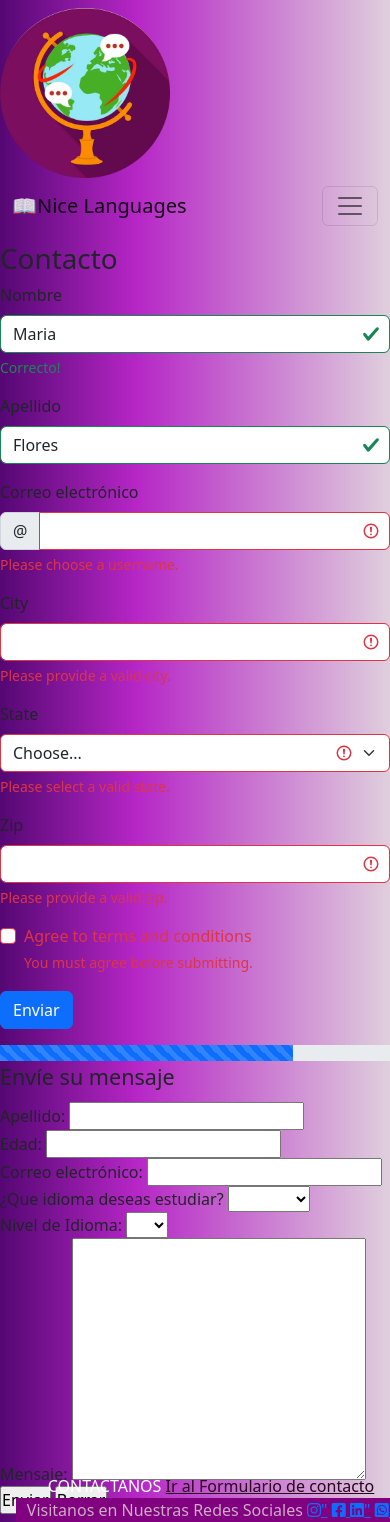
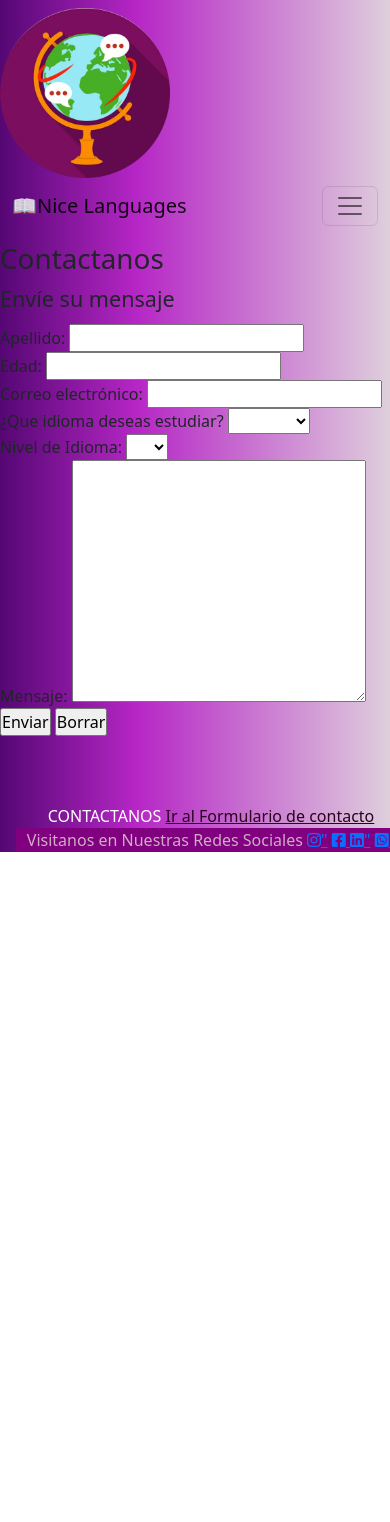
Before and after one commit to Mariafd1212/mary_repository, a website: page pages/contacto.html in a window 390 px wide. After the commit the page ends 852 px from the top, so only its background shows below. Drawn offline with nearby package versions, Linux system fonts and the light colour scheme.

Commit message:
actualizacion general

```diff
--- a/pages/contacto.html
+++ b/pages/contacto.html
@@ -98,80 +98,11 @@
         </div>
       </nav>
       <!-- Fin de Navbar -->
-    </header>
-	<main>
-    <!-- Formulario nuevo! -->
-    <h1>Contacto</h1>
-    <form class="row g-3">
-      <div class="col-md-2">
-        <label for="validationServer01" class="form-label">Nombre</label>
-        <input type="text" class="form-control is-valid" id="validationServer01" value="Maria" required>
-        <div class="valid-feedback">
-          Correcto!
-        </div>
-      </div>
-      <div class="col-md-2">
-        <label for="validationServer02" class="form-label">Apellido</label>
-        <input type="text" class="form-control is-valid" id="validationServer02" value="Flores" required>
-        <div id="validationServerUsernameFeedback" class="invalid-feedback">
-          Porfavor ingresa tu apellido.
-        </div>
-      </div>
-      <div class="col-md-2">
-        <label for="validationServerUsername" class="form-label">Correo electrónico</label>
-        <div class="input-group has-validation">
-          <span class="input-group-text" id="inputGroupPrepend3">@</span>
-          <input type="text" class="form-control is-invalid" id="validationServerUsername" aria-describedby="inputGroupPrepend3 validationServerUsernameFeedback" required>
-          <div id="validationServerUsernameFeedback" class="invalid-feedback">
-            Please choose a username.
-          </div>
-        </div>
-      </div>
-      <div class="col-md-6">
-        <label for="validationServer03" class="form-label">City</label>
-        <input type="text" class="form-control is-invalid" id="validationServer03" aria-describedby="validationServer03Feedback" required>
-        <div id="validationServer03Feedback" class="invalid-feedback">
-          Please provide a valid city.
-        </div>
-      </div>
-      <div class="col-md-3">
-        <label for="validationServer04" class="form-label">State</label>
-        <select class="form-select is-invalid" id="validationServer04" aria-describedby="validationServer04Feedback" required>
-          <option selected disabled value="">Choose...</option>
-          <option>...</option>
-        </select>
-        <div id="validationServer04Feedback" class="invalid-feedback">
-          Please select a valid state.
-        </div>
-      </div>
-      <div class="col-md-3">
-        <label for="validationServer05" class="form-label">Zip</label>
-        <input type="text" class="form-control is-invalid" id="validationServer05" aria-describedby="validationServer05Feedback" required>
-        <div id="validationServer05Feedback" class="invalid-feedback">
-          Please provide a valid zip.
-        </div>
-      </div>
-      <div class="col-12">
-        <div class="form-check">
-          <input class="form-check-input is-invalid" type="checkbox" value="" id="invalidCheck3" aria-describedby="invalidCheck3Feedback" required>
-          <label class="form-check-label" for="invalidCheck3">
-            Agree to terms and conditions
-          </label>
-          <div id="invalidCheck3Feedback" class="invalid-feedback">
-            You must agree before submitting.
-          </div>
-        </div>
-      </div>
-      <div class="col-12">
-        <button class="btn btn-primary" type="submit">Enviar</button>
-      </div>
-      <!-- Barrita de progreso -->
-      <div class="progress" role="progressbar" aria-label="Animated striped example" aria-valuenow="75" aria-valuemin="0" aria-valuemax="100">
-        <div class="progress-bar progress-bar-striped progress-bar-animated" style="width: 75%"></div>
-      </div>
-    </form>
-    <!-- Formulario viejo, pasar al nuevo! -->
-    <form action="https://docs.google.com/spreadsheets/d/1huK_KLFWDLAIOfmZM7huH1qRzqQ3BInPdCNA8XP9pnM/edit#gid=0">
+      </header>
+	  <main>
+    <h1>Contactanos</h1>
+    <!-- Formulario -->
+    <form action="#">
       <fieldset>
         <legend class="form_title">Envíe su mensaje</legend>
         <div class="apellido_form">
@@ -187,7 +118,6 @@
         <label for="mail">Correo electrónico:</label>
         <input type="mail" name="mail"/>
       </div>
-
           <label>¿Que idioma deseas estudiar?</label>
           <select name="letra" id="letra">
             <option value="blank"></option>
@@ -213,7 +143,7 @@
         <input type="submit" value="Enviar" />
         <input type="reset" value="Borrar" />
       </fieldset>
-      <!-- Fin de formulario viejo -->
+      <!-- Fin de formulario -->
     </form>
   </main>
     <!-- inicio de footer -->
--- /dev/null
+++ b/scss/_formulario.scss
@@ -0,0 +1,2 @@
+.formulario {
+}
--- a/scss/_global.scss
+++ b/scss/_global.scss
@@ -5,14 +5,6 @@
 html {
   min-height: 100%;
   position: relative;
-}
-
-header {
-  padding: 0.5rem 0;
-  top: 0;
-  z-index: 2;
-}
-
   body {
     font-family: "Montserrat", sans-serif;
     background-size: cover;
@@ -24,11 +16,22 @@ body {
       rgba(182, 38, 198, 1) 35%,
       rgba(223, 207, 221, 1) 100%
     );
-  margin: 0;
-  margin-bottom: 40px;
+    h1,
+    h2,
+    h3,
+    h4,
+    h5,
+    h6 {
+      font-family: "Franklin Gothic Medium", "Arial Narrow", Arial, sans-serif;
     }
-
+    header {
+      padding: 0.5rem 0;
+      top: 0;
+      z-index: 2;
       .logo {
         width: 170px;
         height: 170px;
       }
+    }
+  }
+}
--- a/scss/_index.scss
+++ b/scss/_index.scss
@@ -7,7 +7,6 @@
   width: 80%;
   margin: 0 auto;
   max-width: 1320px;
-  background-color: black;
 }
 
 .img-box {
@@ -19,8 +18,6 @@
 
 .idiomas_title {
   font-size: 60px;
-  background-color: none;
-  color: white;
   text-align: center;
   padding: 30px;
   margin: 50px;
--- a/scss/_navbar.scss
+++ b/scss/_navbar.scss
@@ -1,30 +1,18 @@
-* {
-  margin: 0px;
-  padding: 0px;
-}
-
-.nav_list {
+.nav {
+  display: flex;
+  justify-items: auto;
+  border-style: solid;
+  border-color: rgb(207, 55, 0);
+  border-radius: 10px;
   list-style-type: none;
   margin-left: 100px;
   margin-right: 100px;
-  padding: 0px;
   overflow: hidden;
   display: inline-block;
+  .nav_item {
+    color: rgb(146, 34, 140);
+    float: left;
+    display: flexbox;
+    overflow: auto;
+  }
 }
-
-.nav_item {
-  float: left;
-  display: flexbox;
-  overflow: auto;
-}
-.nav_link {
-  text-decoration: none;
-  text-transform: uppercase;
-  display: inline-block;
-  color: whitesmoke;
-  text-align: center;
-  padding: 16px 16px;
-}
-nav .nav_item a:hover {
-  color: rgb(146, 34, 140);
-}
--- a/scss/style.scss
+++ b/scss/style.scss
@@ -1,6 +1,6 @@
+@import "index";
 @import "variables";
 @import "global";
 @import "navbar";
-@import "index";
 @import "carrusel";
 @import "footer";
```
Also changed, not shown: index.html (+4 -15 lines), pages/funciones.html (+18 -39 lines). Lines whose indentation alone changed are shown as unchanged.
